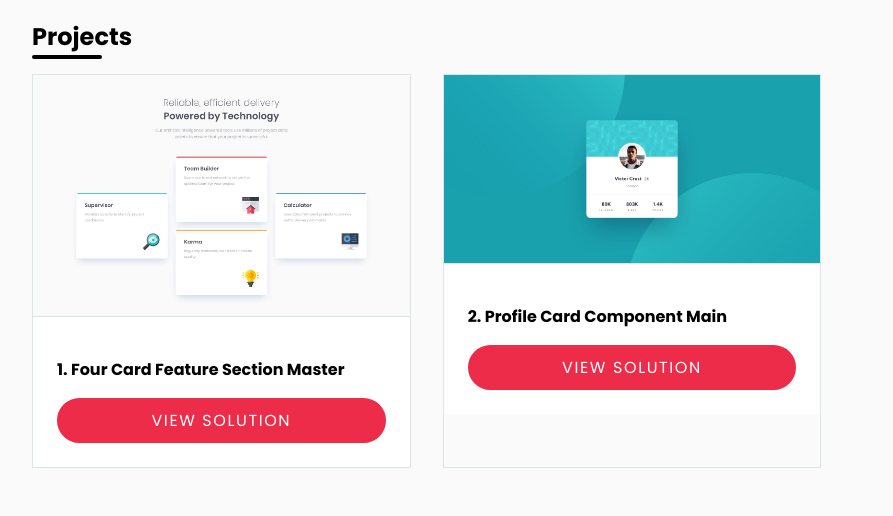
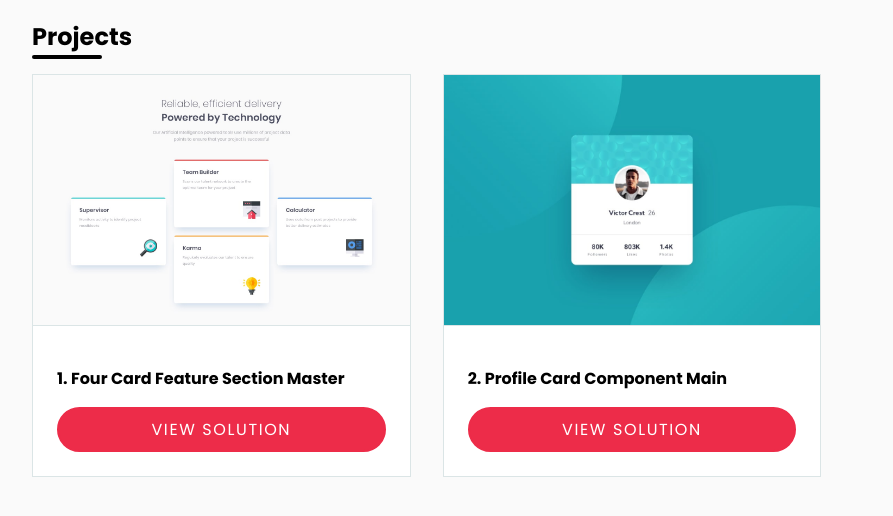
Before and after one commit to Sunny-Pritchard/frontend-mentor-challenges, a plain HTML site: page index.html in a window 1280 px wide. Shown: the part 72-588 px from the top of the page, without its empty margins (8-901 px from the left). Drawn offline with Linux system fonts and the light colour scheme.

Commit message:
add a fix unit of 250px to card height

```diff
--- a/style.css
+++ b/style.css
@@ -1,17 +1,16 @@
-@import url('https://fonts.googleapis.com/css2?family=Poppins:wght@400;700&display=swap');
+@import url("https://fonts.googleapis.com/css2?family=Poppins:wght@400;700&display=swap");
 
 *,
-*::before
-*::after {
+*::before *::after {
   box-sizing: border-box;
 }
 
 body {
-  font-family: 'Poppins', sans-serif;
+  font-family: "Poppins", sans-serif;
   background-color: rgb(250, 250, 250);
 }
 
-.container  {
+.container {
   max-width: 1200px;
   width: 95%;
   margin: 0 auto;
@@ -36,7 +35,7 @@ h2::after {
   left: 0;
 }
 
-ul  {
+ul {
   display: grid;
   grid-template-columns: 1fr;
   gap: 2rem;
@@ -70,7 +69,7 @@ ul li a {
 ul li img {
   max-width: 100%;
   width: 100%;
-  height: auto;
+  height: 250px;
   display: block;
   object-fit: cover;
   transition: transform 0.3s ease 0s;
```
